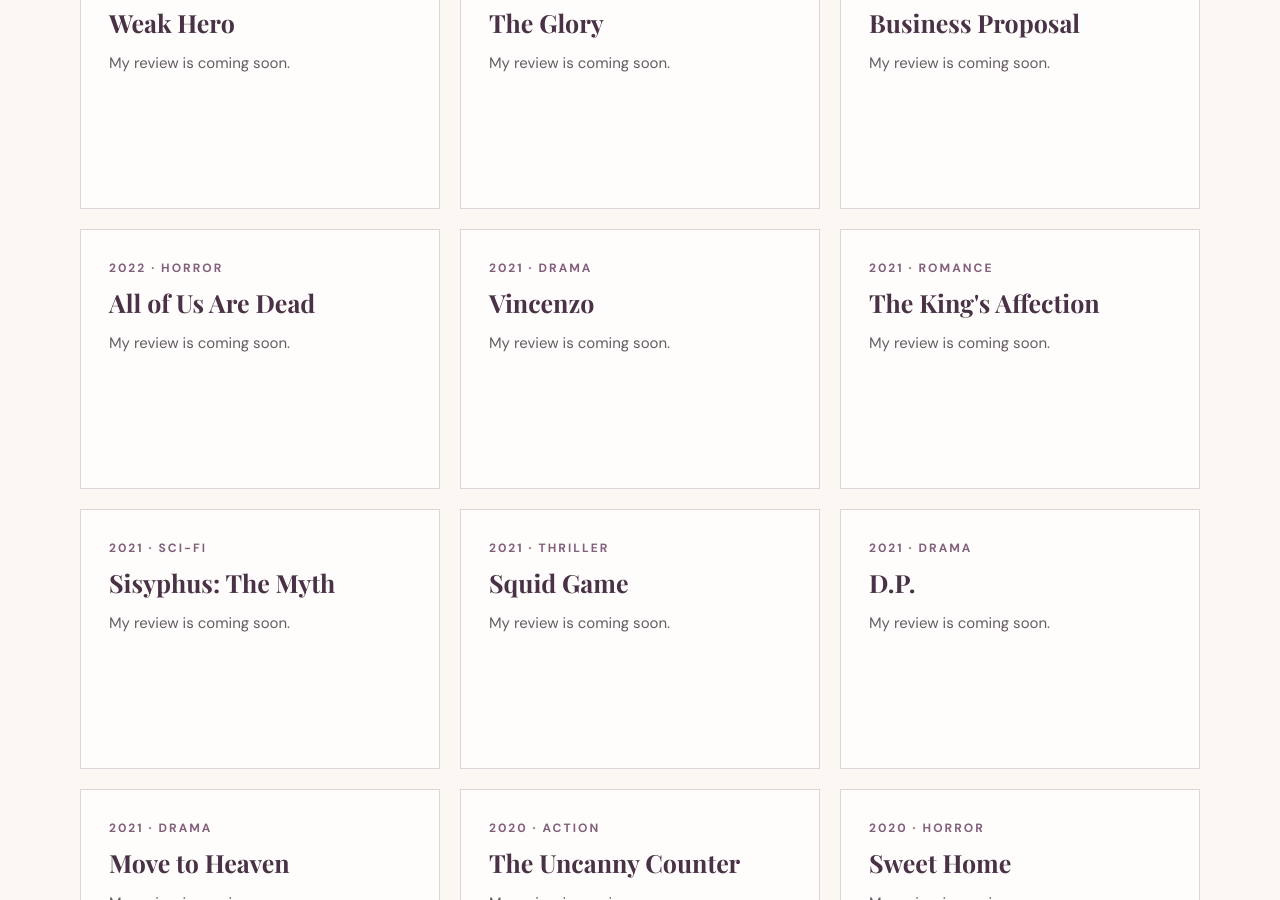
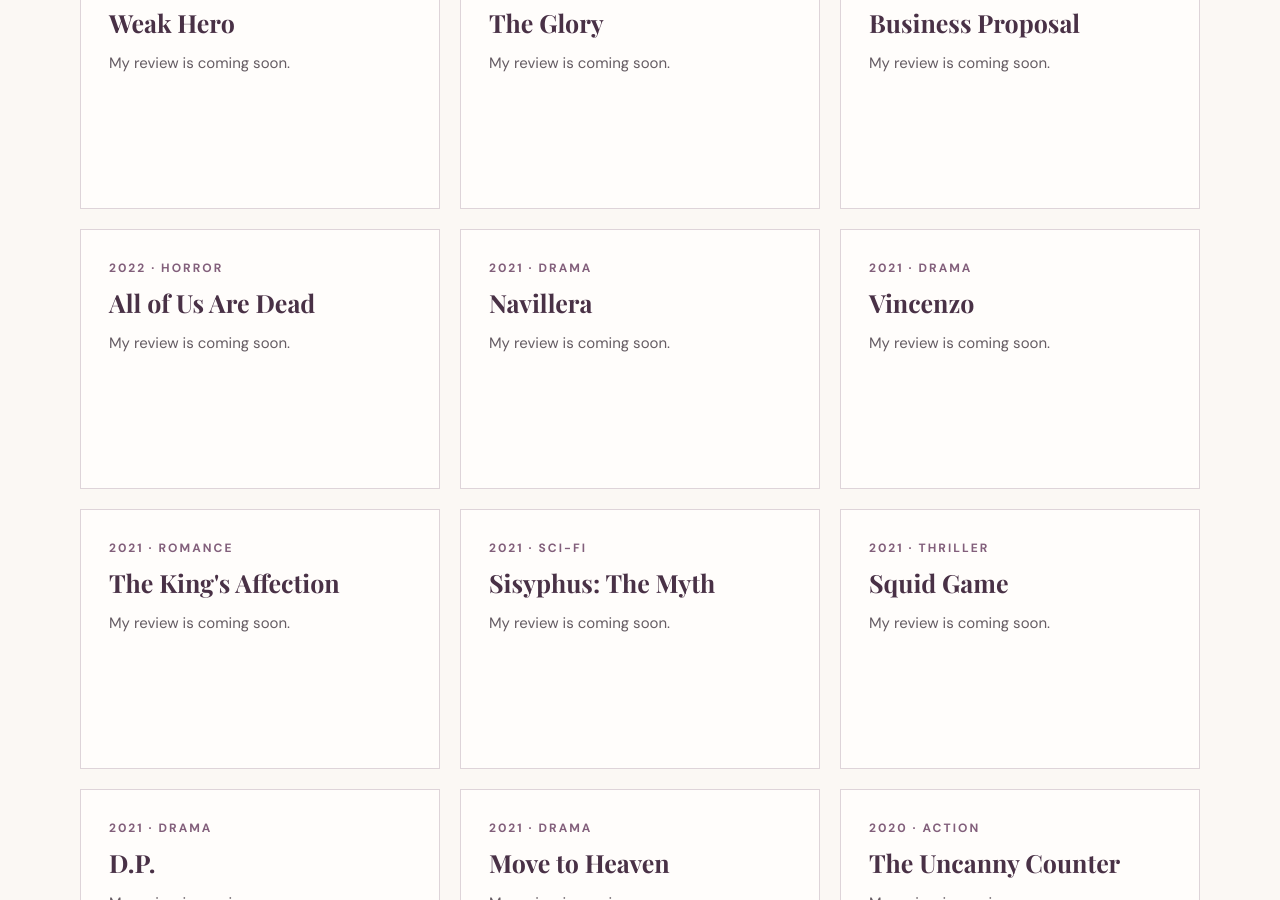
Before and after one commit to lydiarim22-coder/mindoflydia, a Jekyll site: the page built from korean-culture.html, in a window 1280 px wide and 900 px high, scrolled down 2054 px. Built offline with Jekyll 4.4.1, drawn with Linux system fonts in a browser that asks for light colours; some web fonts are replaced.

Commit message:
Add Navillera to Korean Culture dramas

```diff
--- a/_data/korean_culture_items.yml
+++ b/_data/korean_culture_items.yml
@@ -164,3 +164,9 @@
   genre: Drama
   topic: dramas
   note: "My review is coming soon."
+
+- title: "Navillera"
+  year: 2021
+  genre: Drama
+  topic: dramas
+  note: "My review is coming soon."
```
